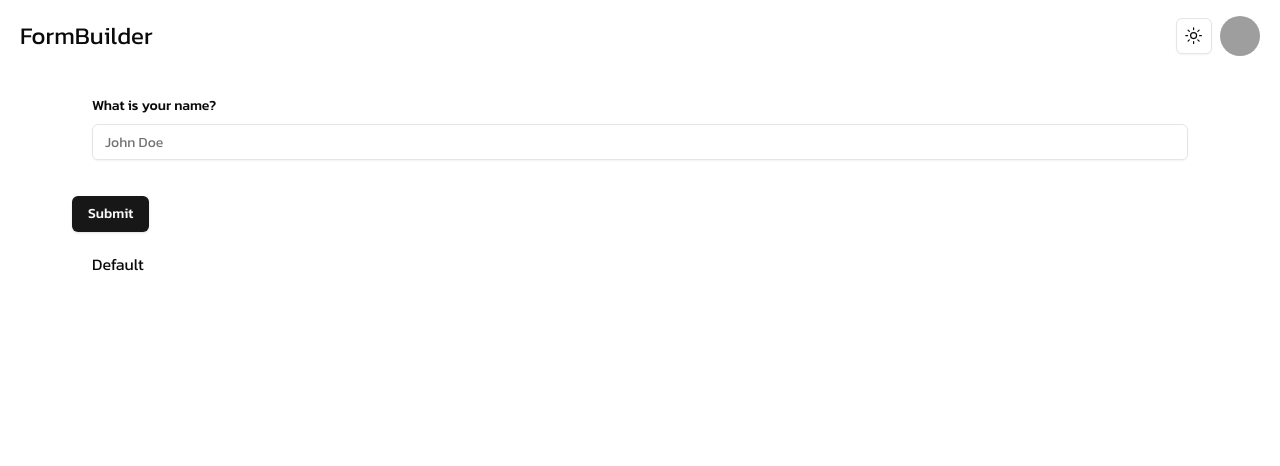
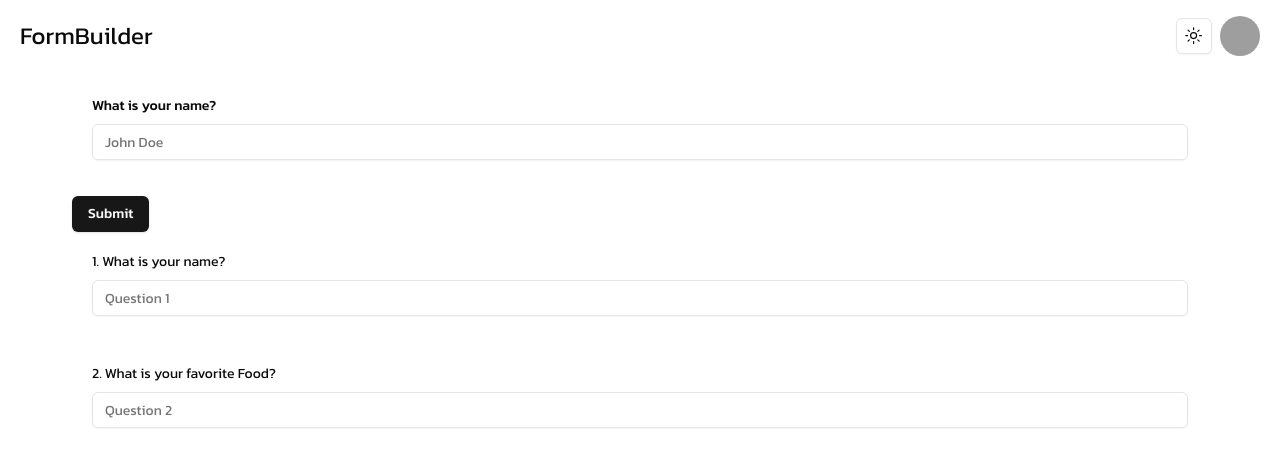
Before and after one commit to Sitthata/react-form-builder, a React (Vite) app: page /design in a window 1280 px wide. Shown: the top 466 px of the page. Built offline with nearby package versions, Linux system fonts and the light colour scheme; grey boxes are pictures that could not be loaded.

Commit message:
chore: Add input questions to FormBuilderPage

```diff
--- /dev/null
+++ b/src/components/FormBuilder/TextInputBlock.tsx
@@ -0,0 +1,53 @@
+import { Label } from '@radix-ui/react-label'
+import { Block } from '../Block'
+import { Input } from '../ui/input'
+
+type TextInputBlockProps = {
+  index: number
+  label: string
+  runningNumber: number
+  setQuestionLabel: (index: number, label: string) => void
+}
+
+const TextInputBlock = ({
+  label,
+  runningNumber,
+  index,
+  setQuestionLabel,
+}: TextInputBlockProps) => {
+  const handleLabelChange = (e: React.ChangeEvent<HTMLInputElement>) => {
+    setQuestionLabel(index, e.target.value)
+  }
+  return (
+    <Block>
+      {(isEditing) => (
+        <div>
+          {isEditing ? (
+            <div className="flex flex-col gap-2">
+              <h1>Edit label</h1>
+              <h1 className="flex items-center space-x-2">
+                <span>{runningNumber}.</span>
+                <Input
+                  className="group-hover:border-white"
+                  placeholder={label}
+                  onChange={handleLabelChange}
+                />
+              </h1>
+            </div>
+          ) : (
+            <div className="flex flex-col gap-2">
+              <Label className="text-sm">{`${runningNumber}. ${label}`}</Label>
+              <Input
+                className="group-hover:border-white"
+                type="text"
+                placeholder={'Question ' + runningNumber}
+              />
+            </div>
+          )}
+        </div>
+      )}
+    </Block>
+  )
+}
+
+export default TextInputBlock
--- /dev/null
+++ b/src/components/FormBuilder/index.ts
@@ -0,0 +1 @@
+export {default as TextInputBlock} from './TextInputBlock'
--- a/src/pages/FormBuilderPage.tsx
+++ b/src/pages/FormBuilderPage.tsx
@@ -1,15 +1,44 @@
-import { Block } from '@/components/Block'
+import { TextInputBlock } from '@/components/FormBuilder'
 import { DynamicForm } from '@/components/FormComponents'
+import { useState } from 'react'
+
+const inputQuestionsData: TInputQuestion[] = [
+  {
+    label: 'What is your name?',
+    name: 'text',
+    placeholder: 'John Doe',
+  },
+  {
+    label: 'What is your favorite Food?',
+    name: 'text',
+    placeholder: 'John Doe',
+  },
+]
 
 const FormBuilderPage = () => {
+  const [questions, setQuestions] =
+    useState<TInputQuestion[]>(inputQuestionsData)
+  const setQuestionLabel = (index: number, label: string) => {
+    setQuestions((prev) => {
+      const newQuestions = [...prev]
+      newQuestions[index].label = label
+      return newQuestions
+    })
+  }
   return (
     <div>
       <DynamicForm />
-      <Block>
-        {(isEditing) => (
-          <div>{isEditing ? <h1>Edit</h1> : <h1>Default</h1>}</div>
-        )}
-      </Block>
+      <div className='flex flex-col gap-2'>
+        {questions.map((question, index) => (
+          <TextInputBlock
+            key={index}
+            index={index}
+            label={question.label}
+            runningNumber={index + 1}
+            setQuestionLabel={setQuestionLabel}
+          />
+        ))}
+      </div>
     </div>
   )
 }
--- a/src/types/Form.d.ts
+++ b/src/types/Form.d.ts
@@ -13,3 +13,9 @@ interface Choice {
     label: string
     value: string
 }
+
+type TInputQuestion = {
+    label: string
+    name: string
+    placeholder: string
+  }
```
